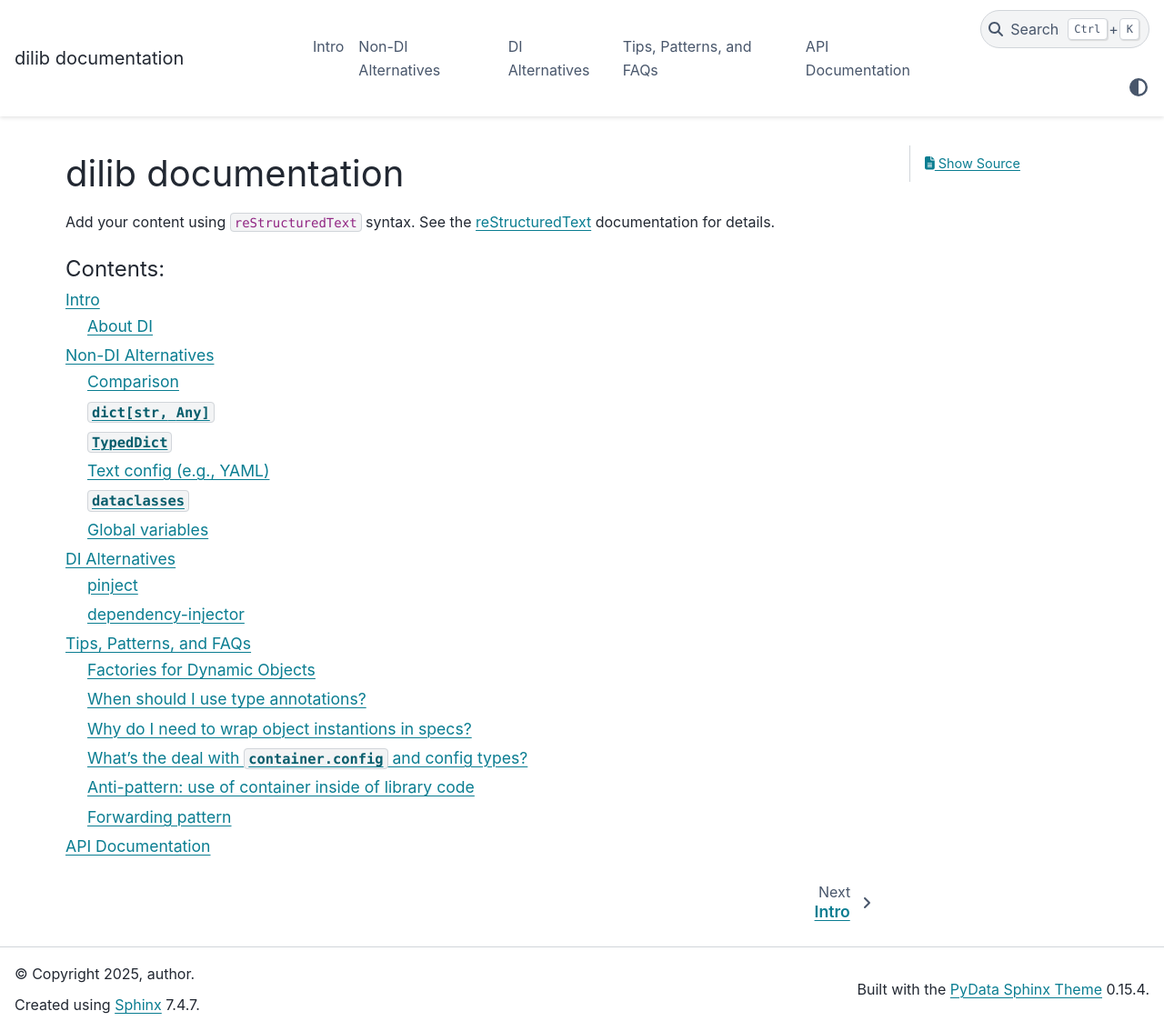
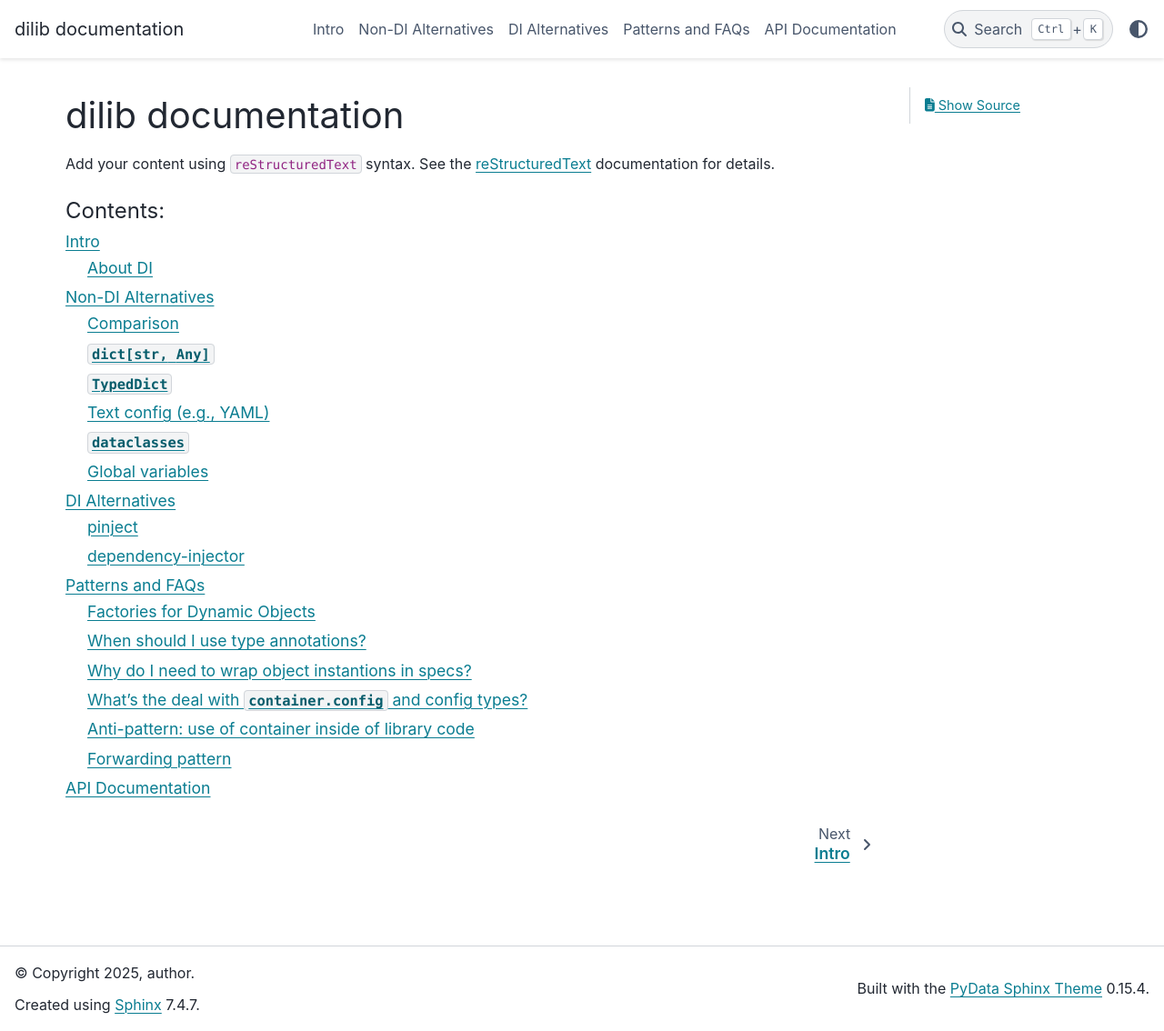
Before and after one commit to ansatzcapital/dilib, a Sphinx documentation site: the page built from docs/source/index.rst, in a window 1280 px wide and 1134 px high. Shown: the whole window at 91% size. Built offline with Sphinx 7.4.7 and the PyData theme 0.15.4, drawn with Linux system fonts in a browser that asks for light colours.

Commit message:
Tweak docs

```diff
--- a/docs/source/index.rst
+++ b/docs/source/index.rst
@@ -17,5 +17,5 @@ documentation for details.
    intro
    non_di_alts
    di_alts
-   tips
+   patterns
    api/index
--- a/docs/source/tips.md
+++ b/docs/source/patterns.md
@@ -1,4 +1,4 @@
-# Tips, Patterns, and FAQs
+# Patterns and FAQs
 
 ## Factories for Dynamic Objects
 
--- a/noxfile.py
+++ b/noxfile.py
@@ -163,6 +163,7 @@ def create_docs_template(session: nox.Session) -> None:
 @nox.session(tags=["docs"])
 def gen_docs(session: nox.Session) -> None:
     session.chdir("docs")
+    session.run("rm", "-rf", "build")
     session.run(
         "sphinx-apidoc",
         "-o",
```
